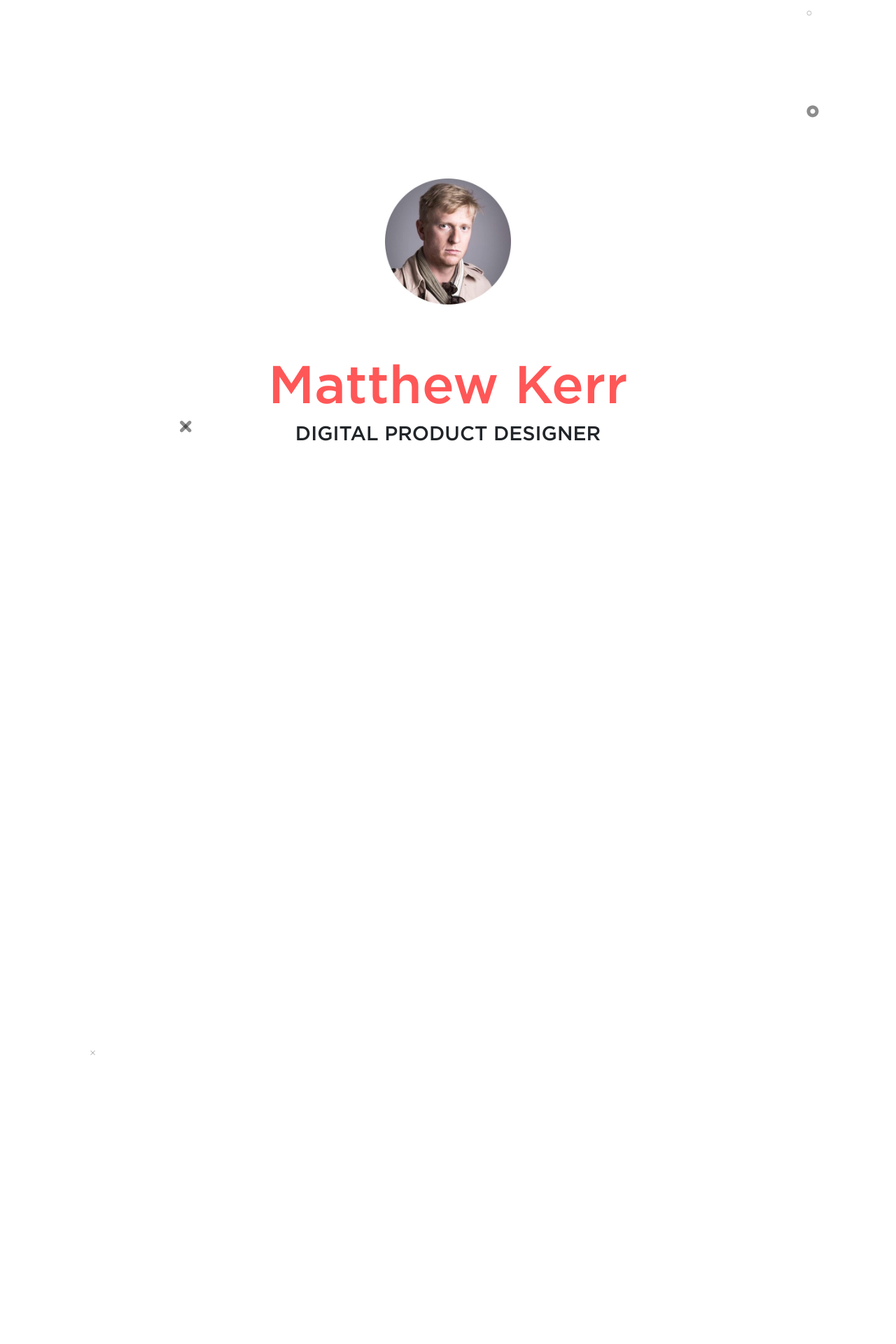
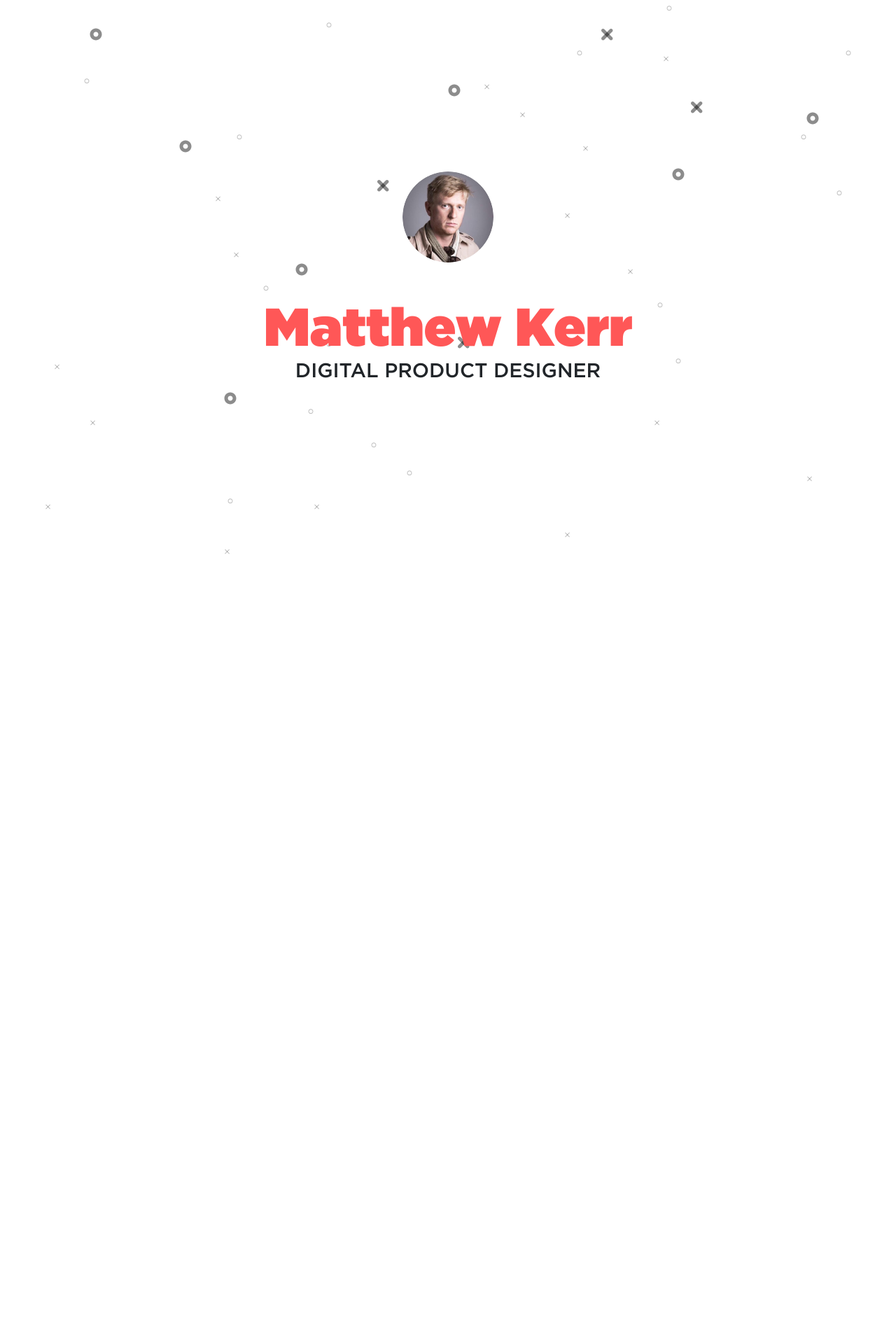
Before and after one commit to kerrmatthew/mk-portfolio, a Jekyll site: the page built from index.md, in a window 1280 px wide. Shown: the top 1920 px of the page at 70% size. Built offline with Jekyll 4.4.1, drawn with Linux system fonts in a browser that asks for light colours; nearby versions of some CDN libraries; some web fonts are replaced; after the commit the page ends 900 px from its top, so only the background shows below that.

Commit message:
give xoxo initial positions - temporarily disable xoxo js while we sort out that kerfuffle

```diff
--- a/_includes/scripts.html
+++ b/_includes/scripts.html
@@ -1,5 +1,5 @@
 <script src="https://code.jquery.com/jquery-3.2.1.slim.min.js" integrity="sha384-KJ3o2DKtIkvYIK3UENzmM7KCkRr/rE9/Qpg6aAZGJwFDMVNA/GpGFF93hXpG5KkN" crossorigin="anonymous"></script>
 <script src="https://cdnjs.cloudflare.com/ajax/libs/popper.js/1.11.0/umd/popper.min.js" integrity="sha384-b/U6ypiBEHpOf/4+1nzFpr53nxSS+GLCkfwBdFNTxtclqqenISfwAzpKaMNFNmj4" crossorigin="anonymous"></script>
 <script src="https://maxcdn.bootstrapcdn.com/bootstrap/4.0.0-beta/js/bootstrap.min.js" integrity="sha384-h0AbiXch4ZDo7tp9hKZ4TsHbi047NrKGLO3SEJAg45jXxnGIfYzk4Si90RDIqNm1" crossorigin="anonymous"></script>
-<script src="./js/init.js"></script>
-<script src="./js/xoxo.js"></script>
+<!-- <script src="./js/init.js"></script>
+<script src="./js/xoxo.js"></script> -->
--- a/_sass/header.scss
+++ b/_sass/header.scss
@@ -11,9 +11,10 @@
     display: table-cell;
 
     img {
-      width: 180px;
-      height: 180px;
-      margin-bottom: 80px;
+      width: 130px;
+      height: 130px;
+      margin-bottom: 50px;
+      border-radius: 50%;
     }
 
     h1 {
--- a/_sass/xoxo.scss
+++ b/_sass/xoxo.scss
@@ -1,7 +1,7 @@
 .xoxo {
   width: 100%;
   height: 100%;
-  min-height: 3000px;
+  min-height: 800px;
   overflow: hidden;
   position: absolute;
   top: 0;
@@ -10,29 +10,272 @@
   .xo {
       display: block;
       position: absolute;
+  }
 
-    &.big-x {
+  .big-x {
+    .xo {
       background: url('../assets/img/parallax/mid/big-x.svg');
       width: 19px;
       height: 18px;
+
+      &:nth-of-type(1) {
+        top: 5%;
+        left: 67%;
+      }
+
+      &:nth-of-type(2) {
+        top: 18%;
+        left: 77%;
+      }
+
+      &:nth-of-type(3) {
+        top: 32%;
+        left: 42%;
+      }
+
+      &:nth-of-type(4) {
+        top: 60%;
+        left: 51%;
+      }
     }
+  }
 
-    &.big-o {
+  .big-o {
+    .xo {
       background: url('../assets/img/parallax/mid/big-oval.svg');
       width: 18px;
       height: 18px;
+
+      &:nth-of-type(1) {
+        top: 5%;
+        left: 10%;
+      }
+
+      &:nth-of-type(2) {
+        top: 25%;
+        left: 20%;
+      }
+
+      &:nth-of-type(3) {
+        top: 15%;
+        left: 50%;
+      }
+
+      &:nth-of-type(4) {
+        top: 20%;
+        left: 90%;
+      }
+
+      &:nth-of-type(5) {
+        top: 47%;
+        left: 33%;
+      }
+
+      &:nth-of-type(6) {
+        top: 30%;
+        left: 75%;
+      }
+
+      &:nth-of-type(7) {
+        top: 70%;
+        left: 25%;
+      }
     }
+  }
 
-    &.small-x {
+  .small-x {
+    .xo {
       background: url('../assets/img/parallax/far/mid-x.svg');
       width: 9px;
       height: 8px;
+
+      &:nth-of-type(1) {
+        top: 10%;
+        left: 74%;
+      }
+
+      &:nth-of-type(2) {
+        top: 15%;
+        left: 54%;
+      }
+
+      &:nth-of-type(3) {
+        top: 20%;
+        left: 58%;
+      }
+
+      &:nth-of-type(4) {
+        top: 25%;
+        left: 64%;
+      }
+
+      &:nth-of-type(4) {
+        top: 26%;
+        left: 65%;
+      }
+
+      &:nth-of-type(5) {
+        top: 38%;
+        left: 63%;
+      }
+
+      &:nth-of-type(6) {
+        top: 48%;
+        left: 70%;
+      }
+
+      &:nth-of-type(7) {
+        top: 35%;
+        left: 24%;
+      }
+
+      &:nth-of-type(8) {
+        top: 45%;
+        left: 26%;
+      }
+
+      &:nth-of-type(9) {
+        top: 65%;
+        left: 6%;
+      }
+
+      &:nth-of-type(10) {
+        top: 75%;
+        left: 10%;
+      }
+
+      &:nth-of-type(11) {
+        top: 85%;
+        left: 15%;
+      }
+
+      &:nth-of-type(11) {
+        top: 90%;
+        left: 5%;
+      }
+
+      &:nth-of-type(12) {
+        top: 98%;
+        left: 25%;
+      }
+
+      &:nth-of-type(13) {
+        top: 90%;
+        left: 35%;
+      }
+
+      &:nth-of-type(14) {
+        top: 85%;
+        left: 90%;
+      }
+
+      &:nth-of-type(15) {
+        top: 75%;
+        left: 73%;
+      }
+
+      &:nth-of-type(16) {
+        top: 95%;
+        left: 63%;
+      }
     }
+  }
 
-    &.small-o {
+  .small-o {
+    .xo {
       background: url('../assets/img/parallax/far/mid-oval.svg');
       width: 8px;
       height: 8px;
+
+      &:nth-of-type(1) {
+        bottom: 10%;
+        right: 74%;
+      }
+
+      &:nth-of-type(2) {
+        bottom: 15%;
+        right: 54%;
+      }
+
+      &:nth-of-type(3) {
+        bottom: 20%;
+        right: 58%;
+      }
+
+      &:nth-of-type(4) {
+        bottom: 25%;
+        right: 64%;
+      }
+
+      &:nth-of-type(4) {
+        bottom: 26%;
+        right: 65%;
+      }
+
+      &:nth-of-type(5) {
+        bottom: 38%;
+        right: 63%;
+      }
+
+      &:nth-of-type(6) {
+        bottom: 48%;
+        right: 70%;
+      }
+
+      &:nth-of-type(7) {
+        bottom: 35%;
+        right: 24%;
+      }
+
+      &:nth-of-type(8) {
+        bottom: 45%;
+        right: 26%;
+      }
+
+      &:nth-of-type(9) {
+        bottom: 65%;
+        right: 6%;
+      }
+
+      &:nth-of-type(10) {
+        bottom: 75%;
+        right: 10%;
+      }
+
+      &:nth-of-type(11) {
+        bottom: 85%;
+        right: 15%;
+      }
+
+      &:nth-of-type(11) {
+        bottom: 90%;
+        right: 5%;
+      }
+
+      &:nth-of-type(12) {
+        bottom: 98%;
+        right: 25%;
+      }
+
+      &:nth-of-type(13) {
+        bottom: 90%;
+        right: 35%;
+      }
+
+      &:nth-of-type(14) {
+        bottom: 85%;
+        right: 90%;
+      }
+
+      &:nth-of-type(15) {
+        bottom: 75%;
+        right: 73%;
+      }
+
+      &:nth-of-type(16) {
+        bottom: 95%;
+        right: 63%;
+      }
     }
   }
 }
--- a/index.md
+++ b/index.md
@@ -3,15 +3,65 @@ layout: default
 permalink: /
 ---
 <div class="xoxo">
-  <div class="xo big-x"></div>
-  <div class="xo big-o"></div>
-  <div class="xo small-x"></div>
-  <div class="xo small-o"></div>
+  <div class="big-x">
+    <div class="xo"></div>
+    <div class="xo"></div>
+    <div class="xo"></div>
+    <div class="xo"></div>
+  </div>
+
+  <div class="big-o">
+    <div class="xo"></div>
+    <div class="xo"></div>
+    <div class="xo"></div>
+    <div class="xo"></div>
+    <div class="xo"></div>
+    <div class="xo"></div>
+    <div class="xo"></div>
+  </div>
+
+  <div class="small-x">
+    <div class="xo"></div>
+    <div class="xo"></div>
+    <div class="xo"></div>
+    <div class="xo"></div>
+    <div class="xo"></div>
+    <div class="xo"></div>
+    <div class="xo"></div>
+    <div class="xo"></div>
+    <div class="xo"></div>
+    <div class="xo"></div>
+    <div class="xo"></div>
+    <div class="xo"></div>
+    <div class="xo"></div>
+    <div class="xo"></div>
+    <div class="xo"></div>
+    <div class="xo"></div>
+  </div>
+
+  <div class="small-o">
+    <div class="xo"></div>
+    <div class="xo"></div>
+    <div class="xo"></div>
+    <div class="xo"></div>
+    <div class="xo"></div>
+    <div class="xo"></div>
+    <div class="xo"></div>
+    <div class="xo"></div>
+    <div class="xo"></div>
+    <div class="xo"></div>
+    <div class="xo"></div>
+    <div class="xo"></div>
+    <div class="xo"></div>
+    <div class="xo"></div>
+    <div class="xo"></div>
+    <div class="xo"></div>
+  </div>
 
   <div class="header-wrapper">
     <div class="header">
       <img src="../assets/img/avatar.jpg" />
-      <h1>Matthew Kerr</h1>
+      <h1 class="fat">Matthew Kerr</h1>
       <h2>Digital Product Designer</h2>
     </div>
   </div>
```
Also changed, not shown: 2 other files.
